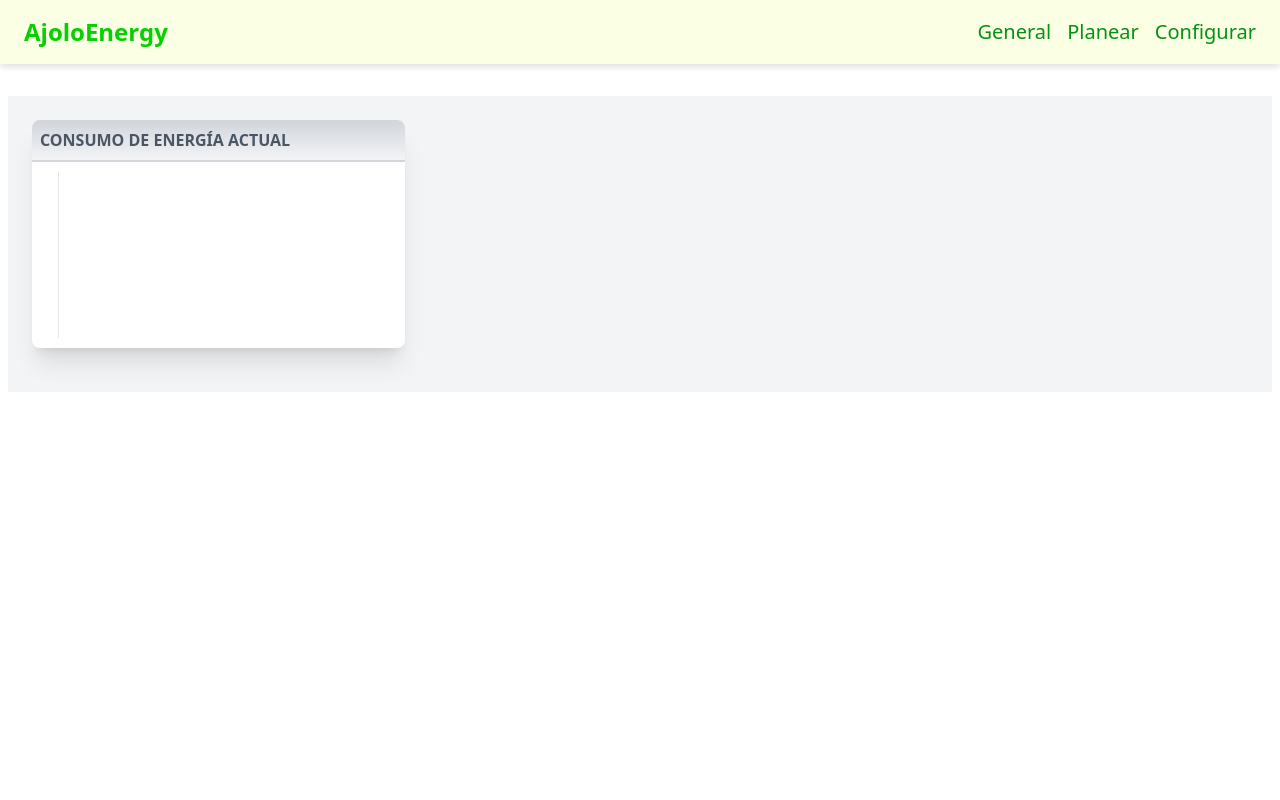
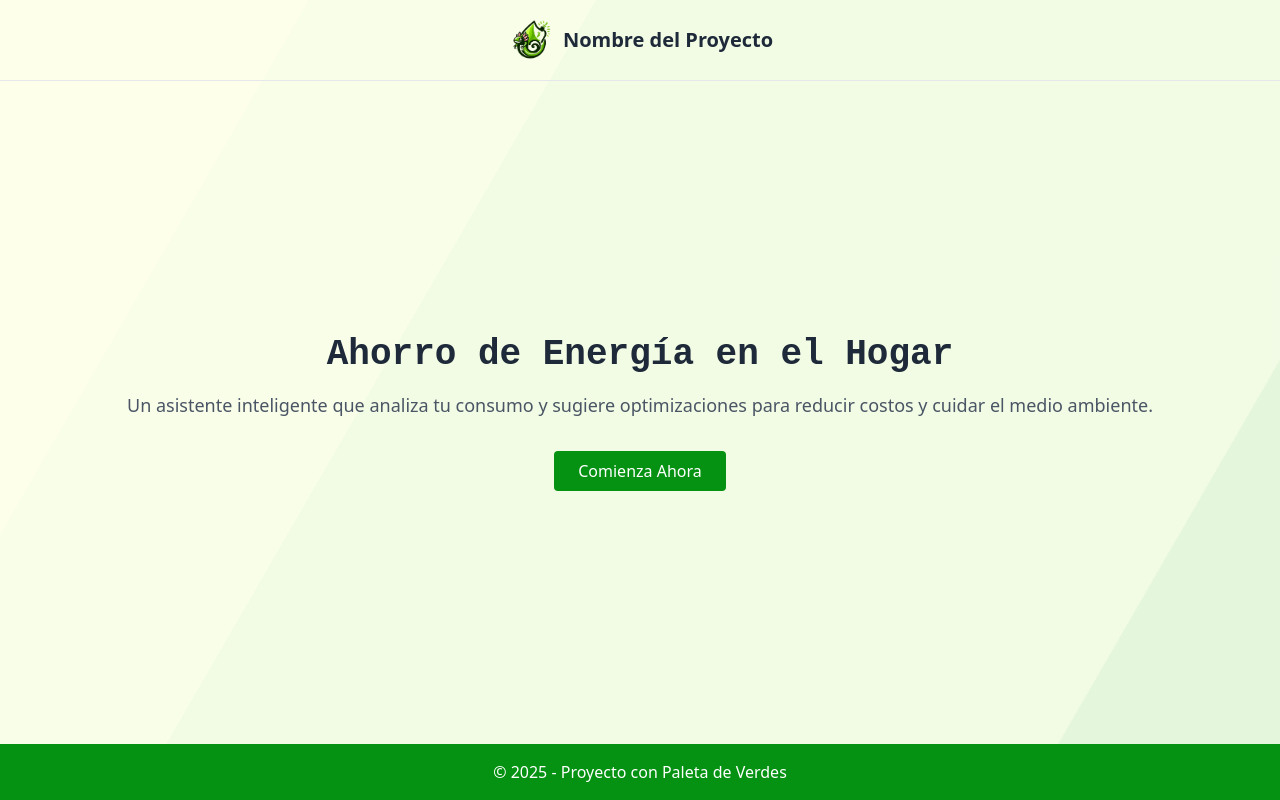
Before and after one commit to ElEdMedina21/Hackathon2025, a React (Vite) app: page / in a window 1280 px wide. Built offline with nearby package versions, Linux system fonts and the light colour scheme; no server answers.

Commit message:
Recupera cambios stashed y agrega nuevos archivos

```diff
--- a/src/App.jsx
+++ b/src/App.jsx
@@ -1,25 +1,37 @@
-import { useState } from 'react'
-import reactLogo from './assets/react.svg'
-import viteLogo from '/vite.svg'
-import './App.css'
-import NavBar from './components/NavBar'
-import Display from './components/Display'
+import React, { useState } from 'react';
+import './App.css';
+import NavBar from './components/NavBar';
+import Display from './components/Display';
+import Home from './components/Home';
+import './background.css'; // Importa el CSS que define las clases .bg, .bg2 y .bg3
 
 function App() {
-  const [count, setCount] = useState(0)
+  // Comprueba en sessionStorage si ya se mostró la landing.
+  const [showLanding, setShowLanding] = useState(() => {
+    return !sessionStorage.getItem('landingShown');
+  });
+
+  const handleEnter = () => {
+    sessionStorage.setItem('landingShown', 'true');
+    setShowLanding(false);
+  };
 
   return (
     <>
-      <main className='h-screen'>
-        <section className='h-[10%]'>
-          <NavBar/>
-        </section>
-        <section className='h-[90%] flex'>
-          <Display/>
-        </section>
-      </main>
+      {showLanding ? (
+        <Home onEnter={handleEnter} />
+      ) : (
+        <main className="h-screen">
+          <section className="h-[10%]">
+            <NavBar />
+          </section>
+          <section className="h-[90%] flex">
+            <Display />
+          </section>
+        </main>
+      )}
     </>
-  )
+  );
 }
 
-export default App
+export default App;
--- /dev/null
+++ b/src/background.css
@@ -0,0 +1,55 @@
+html {
+  height: 100%;
+}
+
+body {
+  margin: 0;
+}
+
+.bg {
+  animation: slide 3s ease-in-out infinite alternate;
+  background-image: linear-gradient(-60deg, #6c3 50%, #F3FF90 50%);
+  bottom: 0;
+  left: -50%;
+  opacity: .5;
+  position: fixed;
+  right: -50%;
+  top: 0;
+  z-index: -1;
+}
+
+.bg2 {
+  animation-direction: alternate-reverse;
+  animation-duration: 4s;
+}
+
+.bg3 {
+  animation-duration: 5s;
+}
+
+.content {
+  background-color: rgba(255, 255, 255, .8);
+  border-radius: .25em;
+  box-shadow: 0 0 .25em rgba(0, 0, 0, .25);
+  box-sizing: border-box;
+  left: 50%;
+  padding: 10vmin;
+  position: fixed;
+  text-align: center;
+  top: 50%;
+  transform: translate(-50%, -50%);
+}
+
+h1 {
+  font-family: monospace;
+}
+
+@keyframes slide {
+  0% {
+    transform: translateX(-25%);
+  }
+
+  100% {
+    transform: translateX(25%);
+  }
+}
--- /dev/null
+++ b/src/components/Home.jsx
@@ -0,0 +1,48 @@
+import React from 'react';
+import logo from '../assets/logo.png'; // Verifica que la ruta sea correcta
+import '../background.css'; // Asegúrate de que el CSS esté en la ruta indicada
+
+export default function Home({ onEnter }) {
+    return (
+        <div className="relative min-h-screen">
+            {/* Capas de fondo */}
+            <div className="absolute inset-0 z-0">
+                <div className="bg"></div>
+                <div className="bg bg2"></div>
+                <div className="bg bg3"></div>
+            </div>
+
+            {/* Contenedor de contenido con fondo semitransparente */}
+            <div className="relative z-10 flex flex-col min-h-screen bg-white/80">
+                {/* Header: espacio para el logo y nombre del proyecto */}
+                <header className="py-4 px-4 border-b border-gray-200">
+                    <div className="flex items-center justify-center">
+                        <img src={logo} alt="Logo" className="w-12 h-12 rounded-full mr-2" />
+                        <span className="text-xl font-bold text-gray-800">Nombre del Proyecto</span>
+                    </div>
+                </header>
+
+                {/* Contenido principal centrado */}
+                <main className="flex-1 flex flex-col justify-center items-center px-4 text-center">
+                    <h1 className="text-4xl font-bold text-gray-800">
+                        Ahorro de Energía en el Hogar
+                    </h1>
+                    <p className="mt-4 text-lg text-gray-600">
+                        Un asistente inteligente que analiza tu consumo y sugiere optimizaciones para reducir costos y cuidar el medio ambiente.
+                    </p>
+                    <button
+                        onClick={onEnter}
+                        className="mt-8 bg-[#059212] text-white py-2 px-6 rounded hover:bg-[#047b11] transition-colors"
+                    >
+                        Comienza Ahora
+                    </button>
+                </main>
+
+                {/* Footer siempre al fondo */}
+                <footer className="bg-[#059212] text-white text-center py-4">
+                    <p>© 2025 - Proyecto con Paleta de Verdes</p>
+                </footer>
+            </div>
+        </div>
+    );
+}
```
Also changed, not shown: src/components/Display.jsx (+4 -4 lines), src/components/NavBar.jsx (+5 -5 lines), src/assets/logo.png (added).
